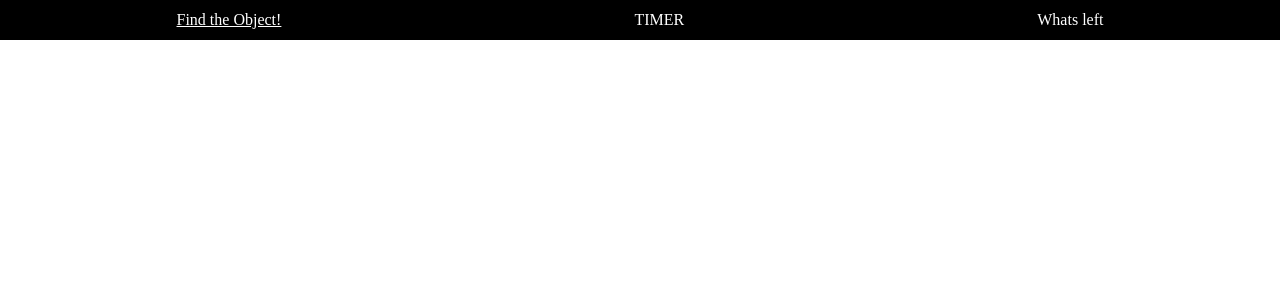
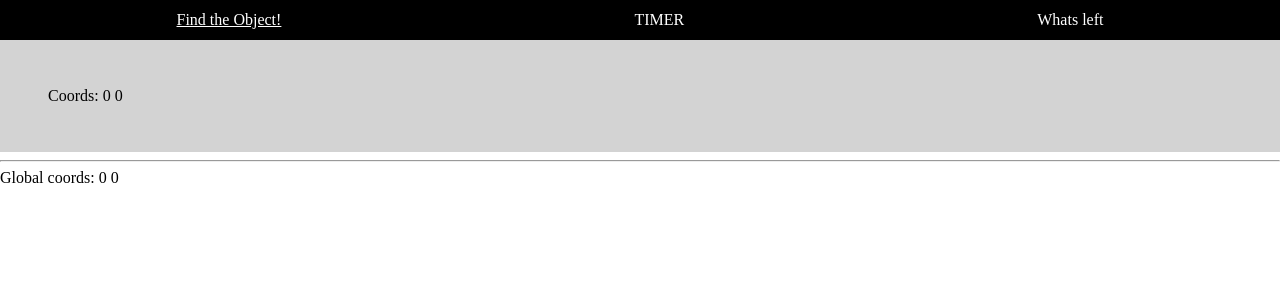
Before and after one commit to AndrewLin95/wheres_waldo, a React (Create React App) app: page / in a window 1280 px wide. Shown: the top 300 px of the page. Built offline with nearby package versions, Linux system fonts and the light colour scheme.

Commit message:
minor changes

```diff
--- a/src/App.tsx
+++ b/src/App.tsx
@@ -1,12 +1,14 @@
 import { BrowserRouter, Routes, Route } from "react-router-dom";
 import Header from "./Components/Header";
 import Home from "./Components/Pages/Home";
-import Locnar from "./Components/Pages/Lacnar";
+import Locnar from "./Components/Pages/Locnar";
+import Test from "./Components/Pages/Test";
 
 function App() {
   return (
     <BrowserRouter>
       <Header/>
+      <Test/>
         <Routes>
           <Route path="/wheres_waldo/" element={<Home/>}/>
           <Route path="/wheres_waldo/locnar" element={<Locnar/>} />
--- a/src/Components/Pages/Lacnar.tsx
+++ /dev/null
@@ -1,8 +0,0 @@
-
-const Locnar = () => {
-    return (
-        <img className="playImg" src={require('../../Assets/the-loc-nar.jpg')}></img>
-    )
-}
-
-export default Locnar;
--- /dev/null
+++ b/src/Components/Pages/Locnar.tsx
@@ -0,0 +1,26 @@
+import { FC } from "react";
+import { useEffect, useState } from "react";
+
+const Locnar:FC = () => {
+    const [coords, setCoords] = useState({x: 0, y:0});
+
+    useEffect(() => {
+        const handleMouseMove = (e: any) => {
+            setCoords({
+                x: e.clientX,
+                y: e.clientY
+            })
+        };
+
+        window.addEventListener('mousemove', handleMouseMove);
+        return () => {
+            window.removeEventListener('mousemove', handleMouseMove);
+        }
+    }, [])
+
+    return (
+        <img className="playImg" src={require('../../Assets/the-loc-nar.jpg')} alt="playarea"></img>
+    )
+}
+
+export default Locnar;
--- /dev/null
+++ b/src/Components/Pages/Test.js
@@ -0,0 +1,49 @@
+import {useEffect, useState} from 'react';
+
+export default function Test() {
+  const [coords, setCoords] = useState({x: 0, y: 0});
+
+  const [globalCoords, setGlobalCoords] = useState({x: 0, y: 0});
+
+  useEffect(() => {
+    // 👇️ get global mouse coordinates
+    const handleWindowMouseMove = event => {
+      setGlobalCoords({
+        x: event.screenX,
+        y: event.screenY,
+      });
+    };
+    window.addEventListener('mousemove', handleWindowMouseMove);
+
+    return () => {
+      window.removeEventListener('mousemove', handleWindowMouseMove);
+    };
+  }, []);
+
+  const handleMouseMove = event => {
+    setCoords({
+      x: event.clientX - event.target.offsetLeft,
+      y: event.clientY - event.target.offsetTop,
+    });
+  };
+
+  return (
+    <div>
+      {/* 👇️ Get mouse coordinates relative to element */}
+      <div
+        onMouseMove={handleMouseMove}
+        style={{padding: '3rem', backgroundColor: 'lightgray'}}
+      >
+        <h2>
+          Coords: {coords.x} {coords.y}
+        </h2>
+      </div>
+
+      <hr />
+
+      <h2>
+        Global coords: {globalCoords.x} {globalCoords.y}
+      </h2>
+    </div>
+  );
+}
--- a/src/Styling/Styles.css
+++ b/src/Styling/Styles.css
@@ -57,7 +57,3 @@
     align-items: center;
     width: 45%;
 }
-
-a, a:visited, a:active {
-    color: inherit;
-}
--- a/src/index.css
+++ /dev/null
@@ -1,13 +0,0 @@
-body {
-  margin: 0;
-  font-family: -apple-system, BlinkMacSystemFont, 'Segoe UI', 'Roboto', 'Oxygen',
-    'Ubuntu', 'Cantarell', 'Fira Sans', 'Droid Sans', 'Helvetica Neue',
-    sans-serif;
-  -webkit-font-smoothing: antialiased;
-  -moz-osx-font-smoothing: grayscale;
-}
-
-code {
-  font-family: source-code-pro, Menlo, Monaco, Consolas, 'Courier New',
-    monospace;
-}
--- a/src/react-app-env.d.ts
+++ /dev/null
@@ -1 +0,0 @@
-/// <reference types="react-scripts" />
--- a/tsconfig.json
+++ b/tsconfig.json
@@ -6,6 +6,7 @@
       "dom.iterable",
       "esnext"
     ],
+    "baseUrl": "src",
     "allowJs": true,
     "skipLibCheck": true,
     "esModuleInterop": true,
```
Also changed, not shown: package.json (+1 -7 lines), src/App.css (deleted, +0 -38 lines), src/reportWebVitals.ts (deleted, +0 -15 lines), src/setupTests.ts (deleted, +0 -5 lines), src/logo.svg (deleted), 1 other file (tests, documents, lock files or other folders).
